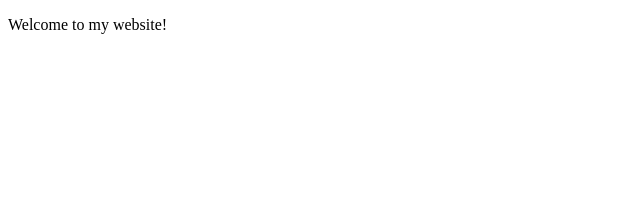
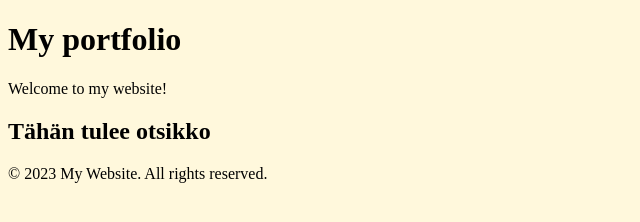
Before and after one commit to JJDyels/Nettisivut, a plain HTML site: page index.html in a window 1280 px wide. Shown: the whole page, without its empty margins (0-640 px from the left). Drawn offline with Linux system fonts and the light colour scheme.

Commit message:
Päivitetty versio 16.9.

```diff
--- /dev/null
+++ b/css/style.css
@@ -0,0 +1,3 @@
+body {
+    background-color:cornsilk;
+}
--- a/index.html
+++ b/index.html
@@ -3,10 +3,26 @@
 <head>
     <meta charset="UTF-8">
     <meta name="viewport" content="width=device-width, initial-scale=1.0">
-    <title>Document</title>
-    <link rel="stylesheet" href="style.css">
+    <title>Portfolio</title>
+    <link rel="stylesheet" href="css/style.css">
 </head>
 <body>
-    <p>Welcome to my website!</p>
+    <header>
+        <h1>My portfolio</h1>
+        <p>Welcome to my website!</p>
+
+        <nav>
+
+        </nav>
+    </header>
+
+    <main>
+        <h2>Tähän tulee otsikko</h2>
+    </main>
+
+    <footer>
+        <p>&copy; 2023 My Website. All rights reserved.</p>
+    </footer>
+
 </body>
 </html>
--- a/style.css
+++ /dev/null
@@ -1,3 +0,0 @@
-p{
-    color: black;
-}
```
Also changed, not shown: about.html (added), contact.html (added).
